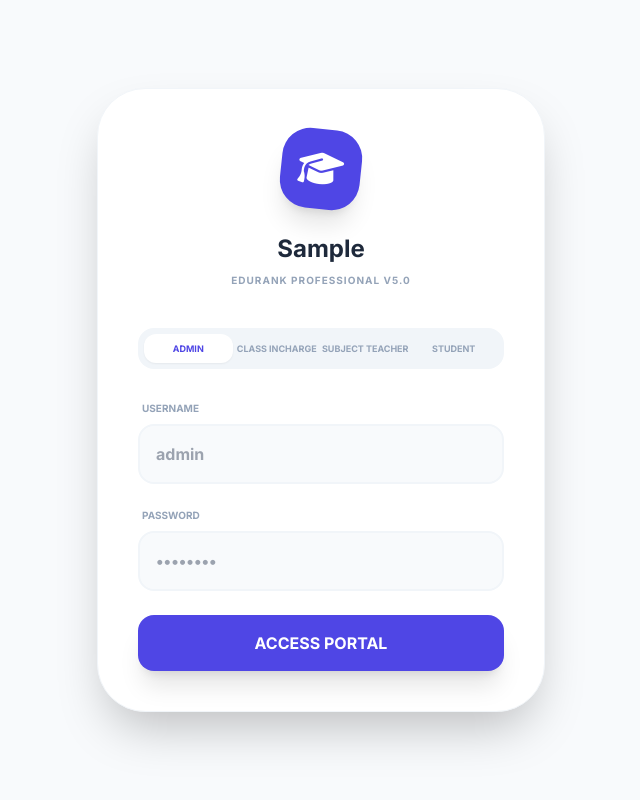
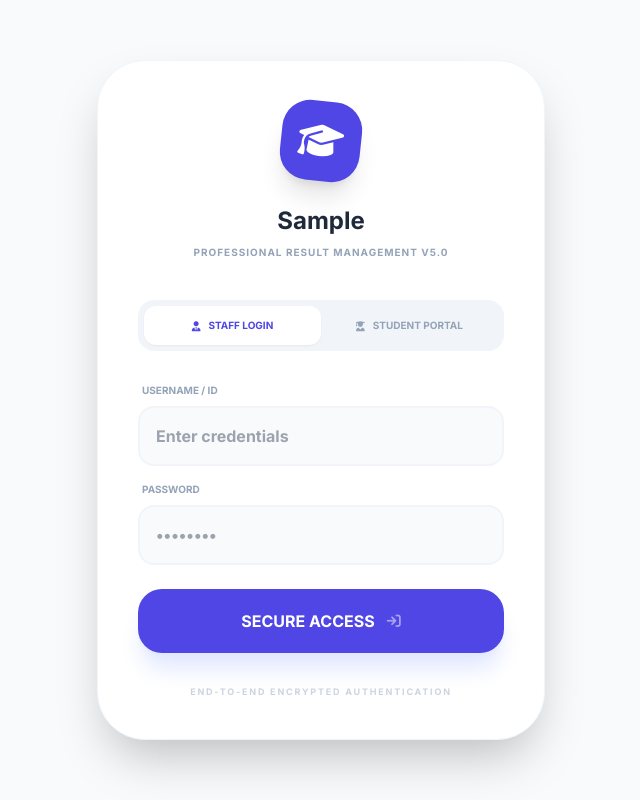
Before and after one commit to amardarwin/Resultmaker, a React (Vite) app: page / in a window 1280 px wide. Both pictures are taken after typing "Sample", "Sample", "Sample123", "Sample123" into the empty fields and a click on the button "INITIALIZE SYSTEM". Shown: the whole page, without its empty margins (319-959 px from the left). Built offline with nearby package versions, Linux system fonts and the light colour scheme.

Commit message:
Add files via upload
updated Result Table

```diff
--- a/components/LoginScreen.tsx
+++ b/components/LoginScreen.tsx
@@ -1,13 +1,10 @@
-
 import React, { useState } from 'react';
 import { useAuth } from '../contexts/AuthContext';
-// Fix: Moved ALL_CLASSES import to constants
-import { Role } from '../types';
 import { ALL_CLASSES } from '../constants';
 
 const LoginScreen: React.FC = () => {
   const { schoolConfig, login } = useAuth();
-  const [role, setRole] = useState<Role>(Role.ADMIN);
+  const [tab, setTab] = useState<'STAFF' | 'STUDENT'>('STAFF');
   const [creds, setCreds] = useState({
     username: '',
     pass: '',
@@ -17,70 +14,80 @@ const LoginScreen: React.FC = () => {
 
   const handleSubmit = (e: React.FormEvent) => {
     e.preventDefault();
-    const success = login({ ...creds, role });
-    if (!success) alert('Invalid credentials or student record not found.');
+    const success = login({ ...creds, category: tab });
+    if (!success) alert('Invalid credentials. Please verify your details.');
   };
 
   return (
     <div className="min-h-screen flex items-center justify-center bg-slate-50 p-6">
-      <div className="bg-white p-10 rounded-[48px] shadow-2xl w-full max-w-md border border-slate-100">
+      <div className="bg-white p-10 rounded-[48px] shadow-2xl w-full max-w-md border border-slate-100 animate-in fade-in zoom-in-95 duration-500">
         <div className="text-center mb-10">
           <div className="w-20 h-20 bg-indigo-600 rounded-[28px] mx-auto flex items-center justify-center text-white text-4xl shadow-xl rotate-6 mb-6">
             <i className="fa-solid fa-graduation-cap"></i>
           </div>
-          <h1 className="text-2xl font-black text-slate-800">{schoolConfig?.schoolName}</h1>
-          <p className="text-slate-400 font-bold uppercase tracking-widest text-[10px] mt-2">EduRank Professional v5.0</p>
+          <h1 className="text-2xl font-black text-slate-800">{schoolConfig?.schoolName || 'EduRank Pro'}</h1>
+          <p className="text-slate-400 font-bold uppercase tracking-widest text-[10px] mt-2">Professional Result Management v5.0</p>
         </div>
 
         <div className="flex bg-slate-100 p-1.5 rounded-2xl mb-8">
-          {[Role.ADMIN, Role.CLASS_INCHARGE, Role.SUBJECT_TEACHER, Role.STUDENT].map(r => (
-            <button
-              key={r}
-              onClick={() => setRole(r)}
-              className={`flex-1 py-2 rounded-xl text-[9px] font-black uppercase transition-all ${role === r ? 'bg-white text-indigo-600 shadow-sm' : 'text-slate-400'}`}
-            >
-              {r.replace('_', ' ')}
-            </button>
-          ))}
+          <button
+            onClick={() => setTab('STAFF')}
+            className={`flex-1 py-3 rounded-xl text-[10px] font-black uppercase transition-all flex items-center justify-center gap-2 ${tab === 'STAFF' ? 'bg-white text-indigo-600 shadow-sm' : 'text-slate-400'}`}
+          >
+            <i className="fa-solid fa-user-tie"></i>
+            Staff Login
+          </button>
+          <button
+            onClick={() => setTab('STUDENT')}
+            className={`flex-1 py-3 rounded-xl text-[10px] font-black uppercase transition-all flex items-center justify-center gap-2 ${tab === 'STUDENT' ? 'bg-white text-indigo-600 shadow-sm' : 'text-slate-400'}`}
+          >
+            <i className="fa-solid fa-user-graduate"></i>
+            Student Portal
+          </button>
         </div>
 
         <form onSubmit={handleSubmit} className="space-y-6">
-          {role === Role.STUDENT ? (
-            <>
+          {tab === 'STUDENT' ? (
+            <div className="space-y-4 animate-in slide-in-from-bottom-2 duration-300">
               <div className="grid grid-cols-2 gap-4">
                 <div>
                   <label className="block text-[10px] font-black text-slate-400 uppercase mb-2 ml-1">Class</label>
-                  <select value={creds.classLevel} onChange={e => setCreds({...creds, classLevel: e.target.value})} className="w-full p-4 bg-slate-50 border-2 border-slate-100 rounded-2xl font-bold">
+                  <select value={creds.classLevel} onChange={e => setCreds({...creds, classLevel: e.target.value})} className="w-full p-4 bg-slate-50 border-2 border-slate-100 rounded-2xl font-bold focus:border-indigo-500 outline-none">
                     {ALL_CLASSES.map(c => <option key={c} value={c}>Class {c}</option>)}
                   </select>
                 </div>
                 <div>
                   <label className="block text-[10px] font-black text-slate-400 uppercase mb-2 ml-1">Roll No</label>
-                  <input type="text" value={creds.rollNo} onChange={e => setCreds({...creds, rollNo: e.target.value})} className="w-full p-4 bg-slate-50 border-2 border-slate-100 rounded-2xl font-bold" placeholder="001" required />
+                  <input type="text" value={creds.rollNo} onChange={e => setCreds({...creds, rollNo: e.target.value})} className="w-full p-4 bg-slate-50 border-2 border-slate-100 rounded-2xl font-bold focus:border-indigo-500 outline-none" placeholder="001" required />
                 </div>
               </div>
               <div>
                 <label className="block text-[10px] font-black text-slate-400 uppercase mb-2 ml-1">Password</label>
-                <input type="password" value={creds.pass} onChange={e => setCreds({...creds, pass: e.target.value})} className="w-full p-4 bg-slate-50 border-2 border-slate-100 rounded-2xl font-bold" placeholder="Default: 1234" required />
+                <input type="password" value={creds.pass} onChange={e => setCreds({...creds, pass: e.target.value})} className="w-full p-4 bg-slate-50 border-2 border-slate-100 rounded-2xl font-bold focus:border-indigo-500 outline-none" placeholder="Default: 1234" required />
               </div>
-            </>
+            </div>
           ) : (
-            <>
+            <div className="space-y-4 animate-in slide-in-from-bottom-2 duration-300">
               <div>
-                <label className="block text-[10px] font-black text-slate-400 uppercase mb-2 ml-1">Username</label>
-                <input type="text" value={creds.username} onChange={e => setCreds({...creds, username: e.target.value})} className="w-full p-4 bg-slate-50 border-2 border-slate-100 rounded-2xl font-bold" placeholder={role === Role.ADMIN ? 'admin' : 'Username'} required />
+                <label className="block text-[10px] font-black text-slate-400 uppercase mb-2 ml-1">Username / ID</label>
+                <input type="text" value={creds.username} onChange={e => setCreds({...creds, username: e.target.value})} className="w-full p-4 bg-slate-50 border-2 border-slate-100 rounded-2xl font-bold focus:border-indigo-500 outline-none" placeholder="Enter credentials" required />
               </div>
               <div>
                 <label className="block text-[10px] font-black text-slate-400 uppercase mb-2 ml-1">Password</label>
-                <input type="password" value={creds.pass} onChange={e => setCreds({...creds, pass: e.target.value})} className="w-full p-4 bg-slate-50 border-2 border-slate-100 rounded-2xl font-bold" placeholder="••••••••" required />
+                <input type="password" value={creds.pass} onChange={e => setCreds({...creds, pass: e.target.value})} className="w-full p-4 bg-slate-50 border-2 border-slate-100 rounded-2xl font-bold focus:border-indigo-500 outline-none" placeholder="••••••••" required />
               </div>
-            </>
+            </div>
           )}
 
-          <button type="submit" className="w-full py-4 bg-indigo-600 text-white font-black rounded-2xl shadow-xl hover:bg-indigo-700 transition-all">
-            ACCESS PORTAL
+          <button type="submit" className="w-full py-5 bg-indigo-600 text-white font-black rounded-3xl shadow-xl shadow-indigo-100 hover:bg-indigo-700 hover:-translate-y-1 transition-all flex items-center justify-center gap-3">
+            <span>SECURE ACCESS</span>
+            <i className="fa-solid fa-arrow-right-to-bracket text-sm opacity-50"></i>
           </button>
         </form>
+
+        <p className="mt-8 text-center text-[9px] font-bold text-slate-300 uppercase tracking-[0.2em]">
+          End-to-End Encrypted Authentication
+        </p>
       </div>
     </div>
   );
--- a/contexts/AuthContext.tsx
+++ b/contexts/AuthContext.tsx
@@ -9,11 +9,18 @@ interface AuthContextType {
   addStaff: (staff: StaffUser) => void;
   updateStaff: (staff: StaffUser) => void;
   removeStaff: (id: string) => void;
-  login: (credentials: { username: string; pass: string; role: Role; classLevel?: ClassLevel; rollNo?: string }) => boolean;
+  login: (credentials: {
+    category: 'STAFF' | 'STUDENT';
+    username?: string;
+    pass: string;
+    classLevel?: ClassLevel;
+    rollNo?: string
+  }) => boolean;
   logout: () => void;
   canEditStudent: (classLevel: ClassLevel) => boolean;
   canEditSubject: (subjectKey: keyof StudentMarks, classLevel: ClassLevel) => boolean;
   isViewRestricted: boolean;
+  accessibleClasses: ClassLevel[];
 }
 
 const AuthContext = createContext<AuthContextType | undefined>(undefined);
@@ -60,25 +67,42 @@ export const AuthProvider: React.FC<{ children: ReactNode }> = ({ children }) =>
     setStaffUsers(prev => prev.filter(s => s.id !== id));
   };
 
-  const login = (creds: { username: string; pass: string; role: Role; classLevel?: ClassLevel; rollNo?: string }): boolean => {
+  const login = (creds: {
+    category: 'STAFF' | 'STUDENT';
+    username?: string;
+    pass: string;
+    classLevel?: ClassLevel;
+    rollNo?: string
+  }): boolean => {
     let authUser: User | null = null;
 
-    if (creds.role === Role.ADMIN) {
+    if (creds.category === 'STAFF') {
+      // 1. Check Admin
       if (creds.username === 'admin' && creds.pass === schoolConfig?.adminPassword) {
         authUser = { id: 'admin', username: 'admin', name: schoolConfig.adminName, role: Role.ADMIN };
       }
-    } else if (creds.role === Role.CLASS_INCHARGE || creds.role === Role.SUBJECT_TEACHER) {
-      const staff = staffUsers.find(s => s.username === creds.username && s.password === creds.pass && s.role === creds.role);
-      if (staff) {
-        const { password, ...safeUser } = staff;
-        authUser = safeUser;
+      // 2. Check Staff Directory (Incharges and Teachers)
+      else {
+        const staff = staffUsers.find(s => s.username === creds.username && s.password === creds.pass);
+        if (staff) {
+          const { password, ...safeUser } = staff;
+          authUser = safeUser;
+        }
       }
-    } else if (creds.role === Role.STUDENT) {
+    } else {
+      // Student Login
       const students: Student[] = JSON.parse(localStorage.getItem('school_results_students') || '[]');
       const student = students.find(s => s.classLevel === creds.classLevel && s.rollNo === creds.rollNo);
       const correctPassword = student?.password || '1234';
       if (student && creds.pass === correctPassword) {
-        authUser = { id: student.id, username: student.rollNo, name: student.name, role: Role.STUDENT, assignedClass: student.classLevel, rollNo: student.rollNo };
+        authUser = {
+          id: student.id,
+          username: student.rollNo,
+          name: student.name,
+          role: Role.STUDENT,
+          assignedClass: student.classLevel,
+          rollNo: student.rollNo
+        };
       }
     }
 
@@ -105,22 +129,27 @@ export const AuthProvider: React.FC<{ children: ReactNode }> = ({ children }) =>
   const canEditSubject = (subjectKey: keyof StudentMarks, classLevel: ClassLevel): boolean => {
     if (!user) return false;
     if (user.role === Role.ADMIN) return true;
-
-    // Incharges can edit ALL subjects for their own class
     if (user.role === Role.CLASS_INCHARGE && user.assignedClass === classLevel) return true;
-
-    // Check granular teaching assignments
     const assignment = user.teachingAssignments?.find(a => a.classLevel === classLevel);
     if (assignment?.subjects.includes(subjectKey)) return true;
-
     return false;
   };
 
-  const isViewRestricted = user?.role === Role.CLASS_INCHARGE || user?.role === Role.STUDENT;
+  // View is restricted only for Students or Staff who don't have multi-class assignments
+  const isViewRestricted = user?.role === Role.STUDENT;
+
+  const accessibleClasses = React.useMemo(() => {
+    if (!user) return [];
+    if (user.role === Role.ADMIN) return ['6', '7', '8', '9', '10'] as ClassLevel[];
+    const classes = new Set<ClassLevel>();
+    if (user.assignedClass) classes.add(user.assignedClass);
+    user.teachingAssignments?.forEach(a => classes.add(a.classLevel));
+    return Array.from(classes);
+  }, [user]);
 
   return (
     <AuthContext.Provider value={{
-      user, schoolConfig, staffUsers, setupSchool, addStaff, updateStaff, removeStaff, login, logout, canEditStudent, canEditSubject, isViewRestricted
+      user, schoolConfig, staffUsers, setupSchool, addStaff, updateStaff, removeStaff, login, logout, canEditStudent, canEditSubject, isViewRestricted, accessibleClasses
     }}>
       {children}
     </AuthContext.Provider>
```
Also changed, not shown: App.tsx (+3 -4 lines), components/Dashboard.tsx (+37 -44 lines).
